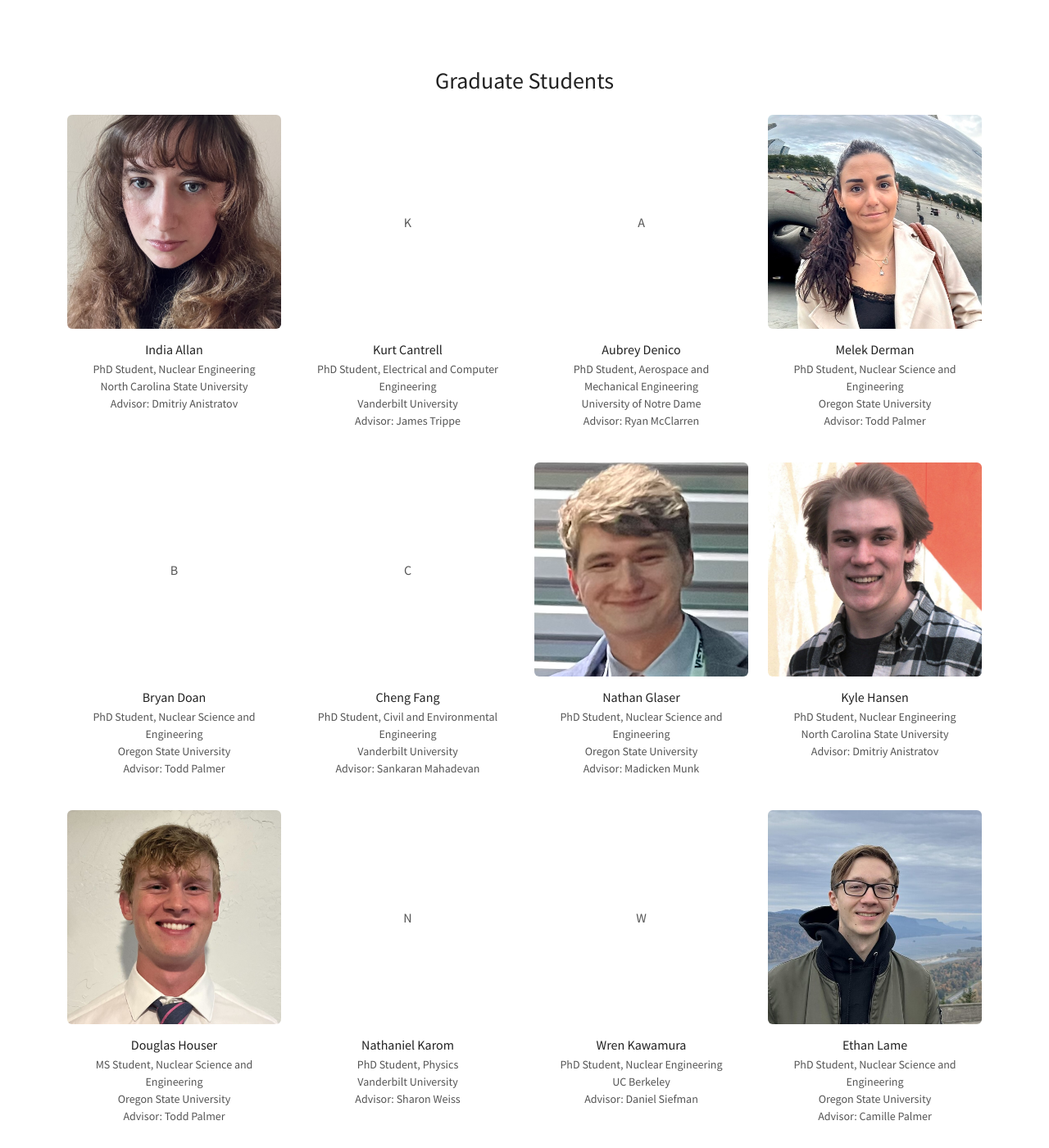
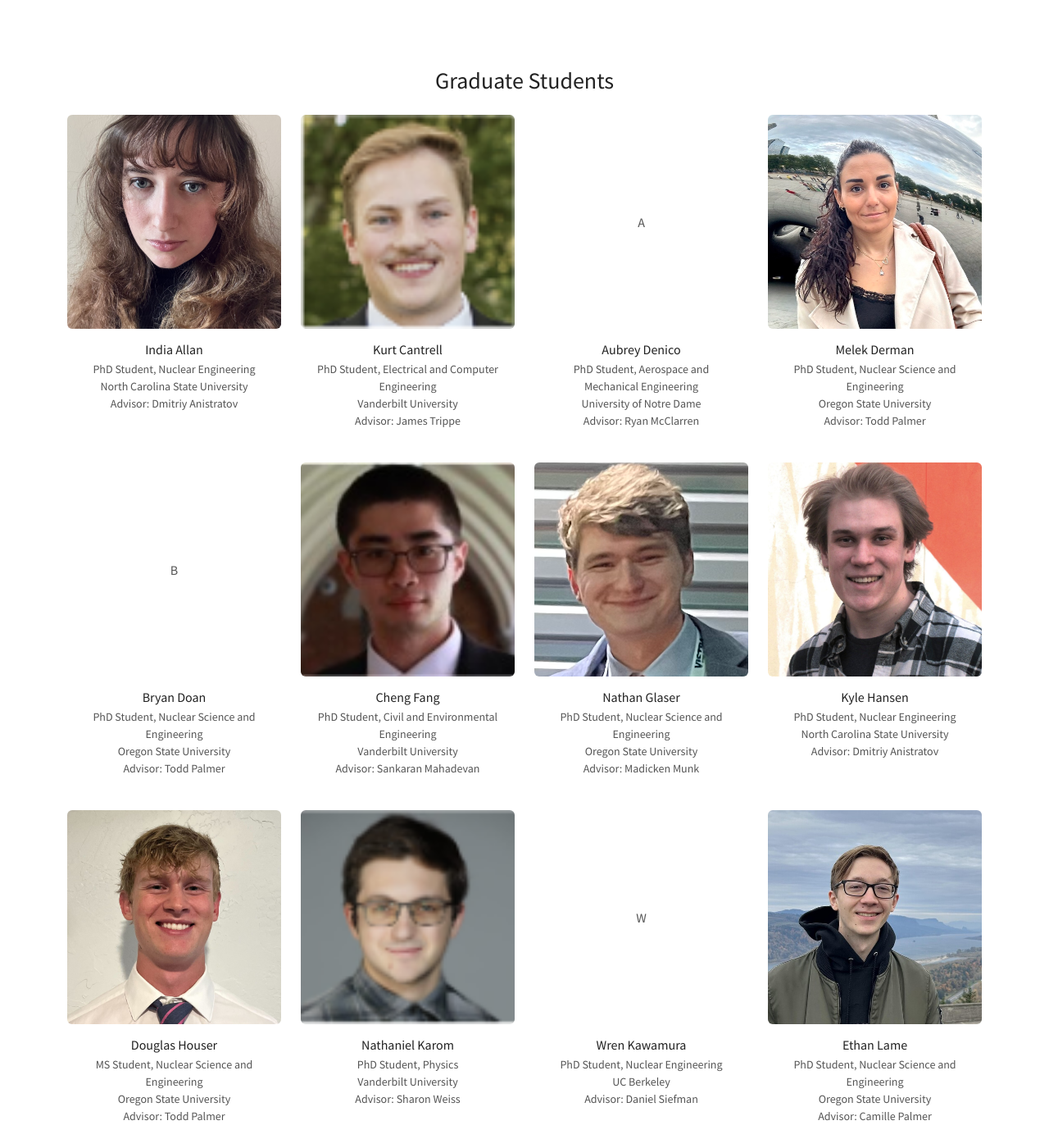
Before and after one commit to CARRE-PSAAP/CARRE-PSAAP.github.io, a Jekyll site: the page built from _pages/team.md, in a window 1280 px wide and 1400 px high, scrolled down 2819 px. Shown: the whole window at 82% size. Built offline with Jekyll 4.4.1, drawn with Linux system fonts in a browser that asks for light colours; nearby versions of some CDN libraries.

Commit message:
adds more student pictures

```diff
--- a/_data/students.yml
+++ b/_data/students.yml
@@ -7,6 +7,7 @@
   advisor: Dmitriy Anistratov
 
 - name: Kurt Cantrell
+  photo: kurt-cantrell.png
   title: PhD Student, Electrical and Computer Engineering
   affiliation: Vanderbilt University
   advisor: James Trippe
@@ -28,6 +29,7 @@
   advisor: Todd Palmer
 
 - name: Cheng Fang
+  photo: cheng-fang.jpg
   title: PhD Student, Civil and Environmental Engineering
   affiliation: Vanderbilt University
   advisor: Sankaran Mahadevan
@@ -51,6 +53,7 @@
   advisor: Todd Palmer
 
 - name: Nathaniel Karom
+  photo: nathaniel-karom.png
   title: PhD Student, Physics
   affiliation: Vanderbilt University
   advisor: Sharon Weiss
```
Also changed, not shown: assets/images/team/cheng-fang.jpg (added), assets/images/team/nathaniel-karom.png (added), assets/images/team/phoenix-harris.jpg (added).
